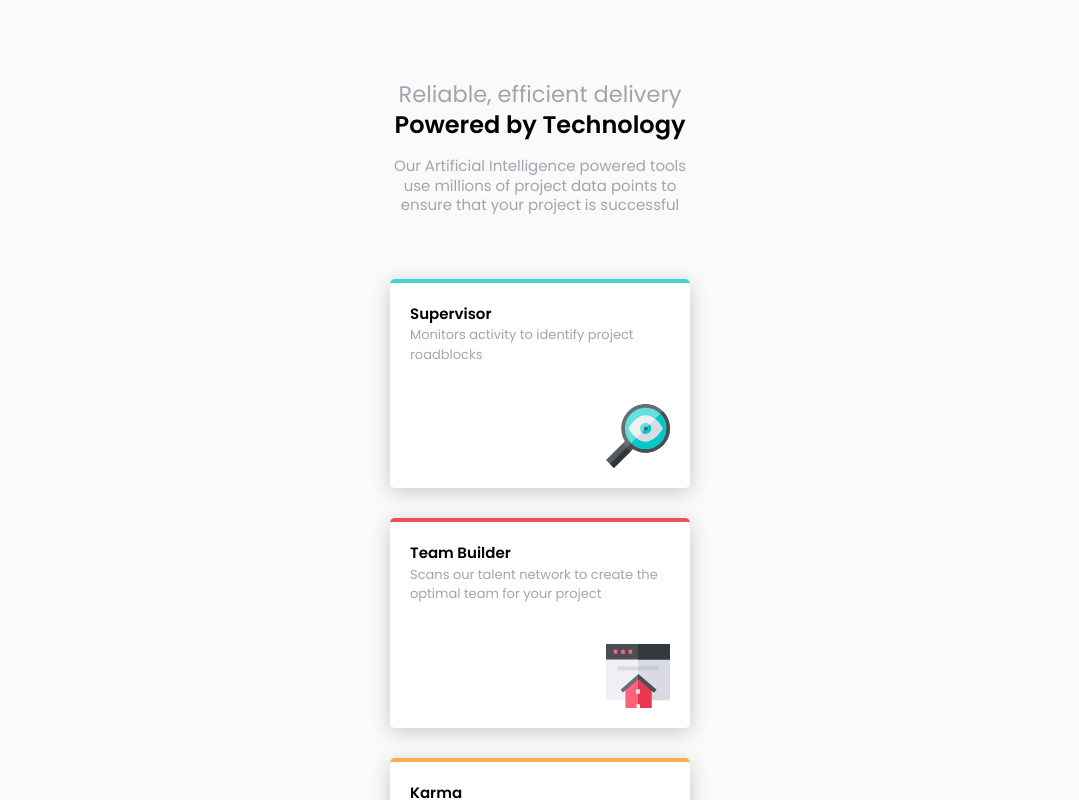
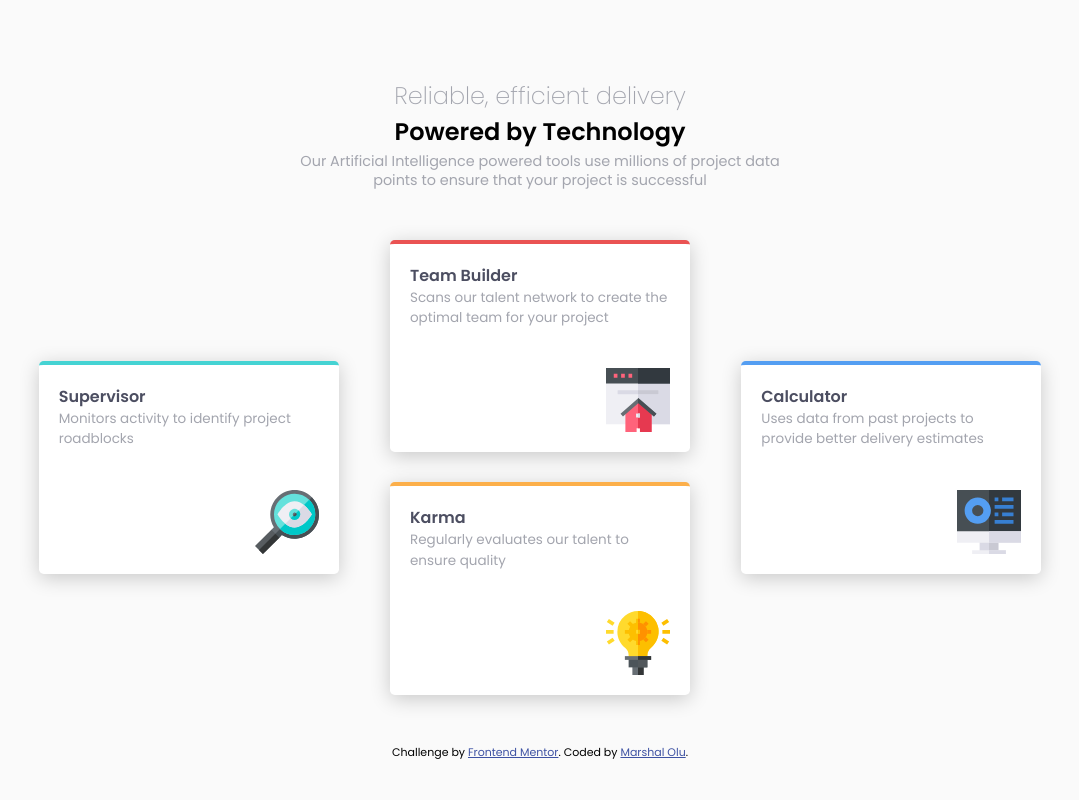
Before and after one commit to Olumarshal/four-card-feature-section-master, a plain HTML site: page index.html in a window 1280 px wide. Shown: the whole page, without its empty margins (100-1179 px from the left). Drawn offline with Linux system fonts and the light colour scheme.

Commit message:
worked on the desktop layout and added some responsiveness

```diff
--- a/index.html
+++ b/index.html
@@ -17,58 +17,56 @@
 </head>
 
 <body>
-  <div class="home">
-    <div class="page-content">
-      <h2>Reliable, efficient delivery</h2>
-      <h2 class="spaced">Powered by Technology</h2>
-      <p class="text">
+  <div class="container">
+    <div class="heading">
+      <h1>Reliable, efficient delivery <strong>Powered by Technology</strong> </h1>
+      <p class="heading-paragraph">
         Our Artificial Intelligence powered tools use millions of project data points
         to ensure that your project is successful
       </p>
     </div>
 
-    <div class="cards">
-      <div class="card-1">
+    <section>
+        <div class="card one">
           <div class="card-content">
-          <b>Supervisor</b>
+            <h2>Supervisor</h2>
             <p>
               Monitors activity to identify project roadblocks
             </p>
           </div>
-        <img src="./images/icon-supervisor.svg" alt="" class="card-image-1" />
+          <img src="./images/icon-supervisor.svg" alt="" class="card-img" />
         </div>
 
-      <div class="card-2">
+        <div class="card two">
           <div class="card-content">
-          <b>Team Builder</b>
+            <h2>Team Builder</h2>
             <p>
               Scans our talent network to create the optimal team for your project
             </p>
           </div>
-        <img src="./images/icon-team-builder.svg" alt="" class="card-image-2" />
+          <img src="./images/icon-team-builder.svg" alt="" class="card-img" />
         </div>
 
-      <div class="card-3">
+        <div class="card three">
           <div class="card-content">
-          <b>Karma</b>
+            <h2>Karma</h2>
             <p>
               Regularly evaluates our talent to ensure quality
             </p>
           </div>
-        <img src="./images/icon-karma.svg" alt="" class="card-image-3" />
+          <img src="./images/icon-karma.svg" alt="" class="card-img" />
         </div>
 
-      <div class="card-4">
+        <div class="card four">
           <div class="card-content">
-
-          <b>Calculator</b>
+            <h2>Calculator</h2>
             <p>
               Uses data from past projects to provide better delivery estimates
             </p>
           </div>
-        <img src="./images/icon-calculator.svg" alt="" class="card-image-4" />
+          <img src="./images/icon-calculator.svg" alt="" class="card-img" />
         </div>
-    </div>
+    </section>
 
     <div class="attribution">
       Challenge by <a href="https://www.frontendmentor.io?ref=challenge" target="_blank">Frontend Mentor</a>.
--- a/scss/_cards.scss
+++ b/scss/_cards.scss
@@ -4,52 +4,95 @@
   border-radius: 0.3rem;
 }
 
-.cards {
+section {
   margin: 50px auto 50px auto;
-  width: 300px;
   display: grid;
-  grid-template-rows: repeat(4, 1fr);
+  justify-content: center;
+  grid-template-areas:
+    "one"
+    "two"
+    "three"
+    "four";
   gap: 30px;
 
-  .card-1 {
+  .card {
+    width: 300px;
+    height: auto;
+    margin: auto;
+  }
+
+  .one {
     @include card-property;
     border-top: 4px solid $primaryCyan;
+    grid-area: one;
   }
 
-  .card-2 {
+  .two {
     @include card-property;
     border-top: 4px solid $primaryRed;
+    grid-area: two;
   }
 
-  .card-3 {
+  .three {
     @include card-property;
     border-top: 4px solid $primaryOrange;
+    grid-area: three;
   }
 
-  .card-4 {
+  .four {
     @include card-property;
     border-top: 4px solid $primaryBlue;
+    grid-area: four;
+  }
+
+  h2 {
+    font-weight: 600;
+    font-size: 1rem;
+    color: $veryDarkBlue;
   }
 
   .card-content {
     line-height: 1.5;
-    font-size: 15px;
+    font-size: 0.9em;
     font-weight: 400;
     padding: 20px;
   }
 
-  p {
-    margin-top: 0;
-    margin-bottom: 0;
-    font-size: 13px !important;
-    font-weight: 400;
-  }
-
-  .card-image-1,
-  .card-image-2,
-  .card-image-3,
-  .card-image-4 {
+  .card-img {
     float: right;
     padding: 20px;
   }
 }
+
+@media (max-width: 420px) {
+  .heading-paragraph {
+    width: 300px;
+    margin: 1rem auto 4rem auto;
+    height: auto;
+  }
+}
+
+@media (min-width: 420px) {
+  section {
+    margin: 0 auto;
+    display: grid;
+    grid-template-areas:
+      ". two ."
+      "one two four"
+      "one three four"
+      ". three .";
+    gap: 30px;
+    grid-template-columns: repeat(3, 1fr);
+    grid-template-rows: repeat(4, 1fr);
+    inline-size: 80%;
+    justify-items: center;
+    margin-bottom: 50px;
+  }
+
+  .heading-paragraph {
+    text-align: center;
+    inline-size: auto;
+    font-size: 0.9rem;
+    padding: 0 30% 50px 30%;
+  }
+}
--- a/scss/_home.scss
+++ b/scss/_container.scss
@@ -1,13 +1,7 @@
-.home {
+.container {
     height: 100%;
     padding-top: 10vh;
-    width: 100vw;
-    overflow: scroll;
     align-items: center;
-}
-
-.page-content {
-    text-align: $textAlign;
 }
 
 
--- a/scss/main.scss
+++ b/scss/main.scss
@@ -1,32 +1,30 @@
-@import 'config';
-@import 'home';
-@import 'cards';
+@import "config";
+@import "container";
+@import "cards";
 
 body {
   background: $veryLightGray;
   height: 100vh;
-    font-family: 'Poppins', sans-serif;
+  font-family: "Poppins", sans-serif;
   font-size: 15px;
   line-height: 1.3;
+  overflow-x: hidden;
 }
 
-h2 {
-    font-weight: 400;
+h1 {
+  font-size: 1.5rem;
+  font-weight: 200;
+  margin-bottom: 5px;
   color: $grayishBlue;
+  text-align: $textAlign;
+
+  strong {
+    display: block;
+    margin-top: 5px;
+    color: black;
   }
-
-.text {
-    width: 300px;
-    margin: 1rem auto 4rem auto;
-    height: auto;
 }
 
 p {
   color: $grayishBlue;
 }
-
-.spaced {
-    color: black !important;
-    font-weight: 600;
-    font-size: 24px;
-}
```
Also changed, not shown: design/desktop-design.jpg (deleted), design/desktop-preview.jpg (deleted), design/mobile-design.jpg (deleted), scss/main.css, 3 other files. Lines whose indentation alone changed are shown as unchanged.
